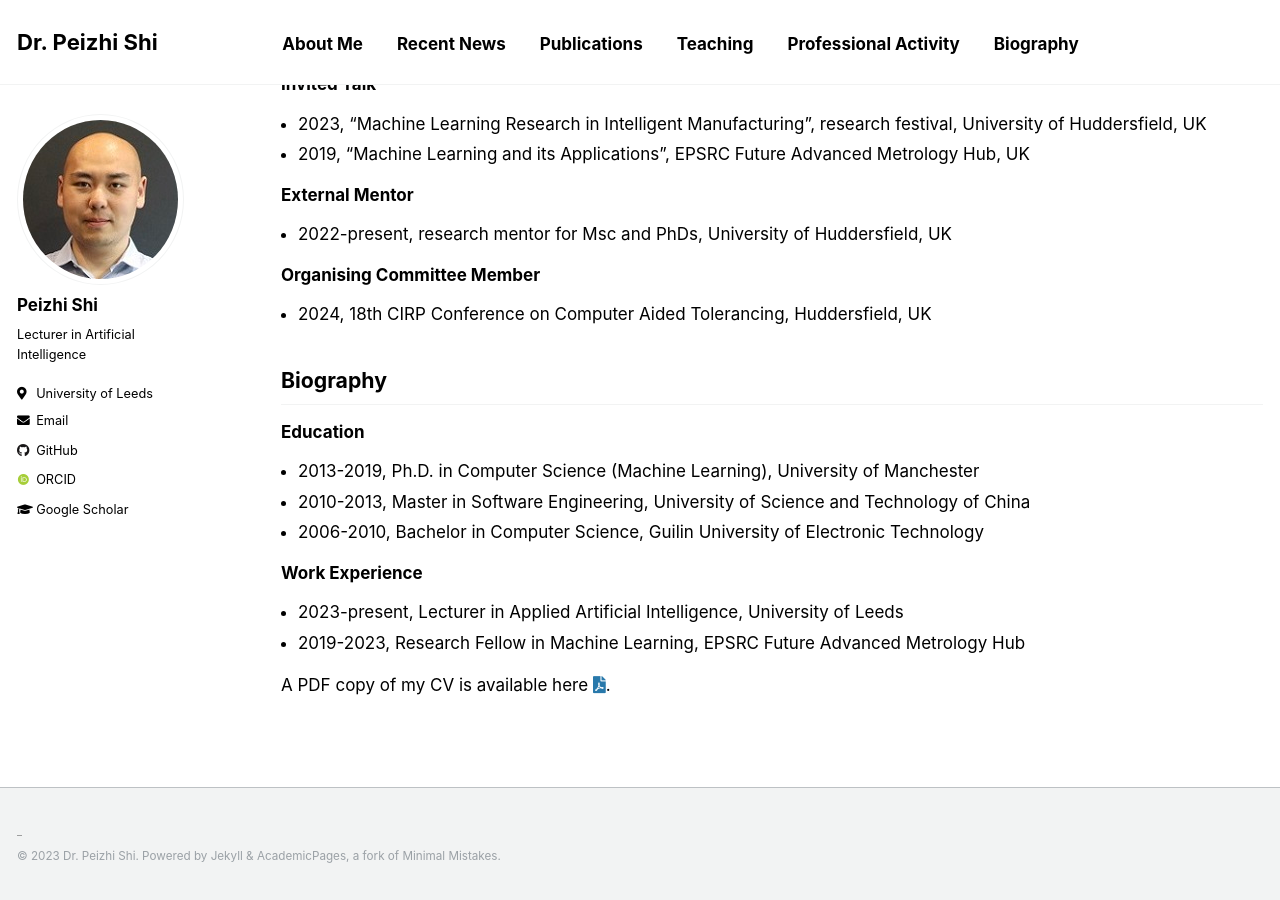
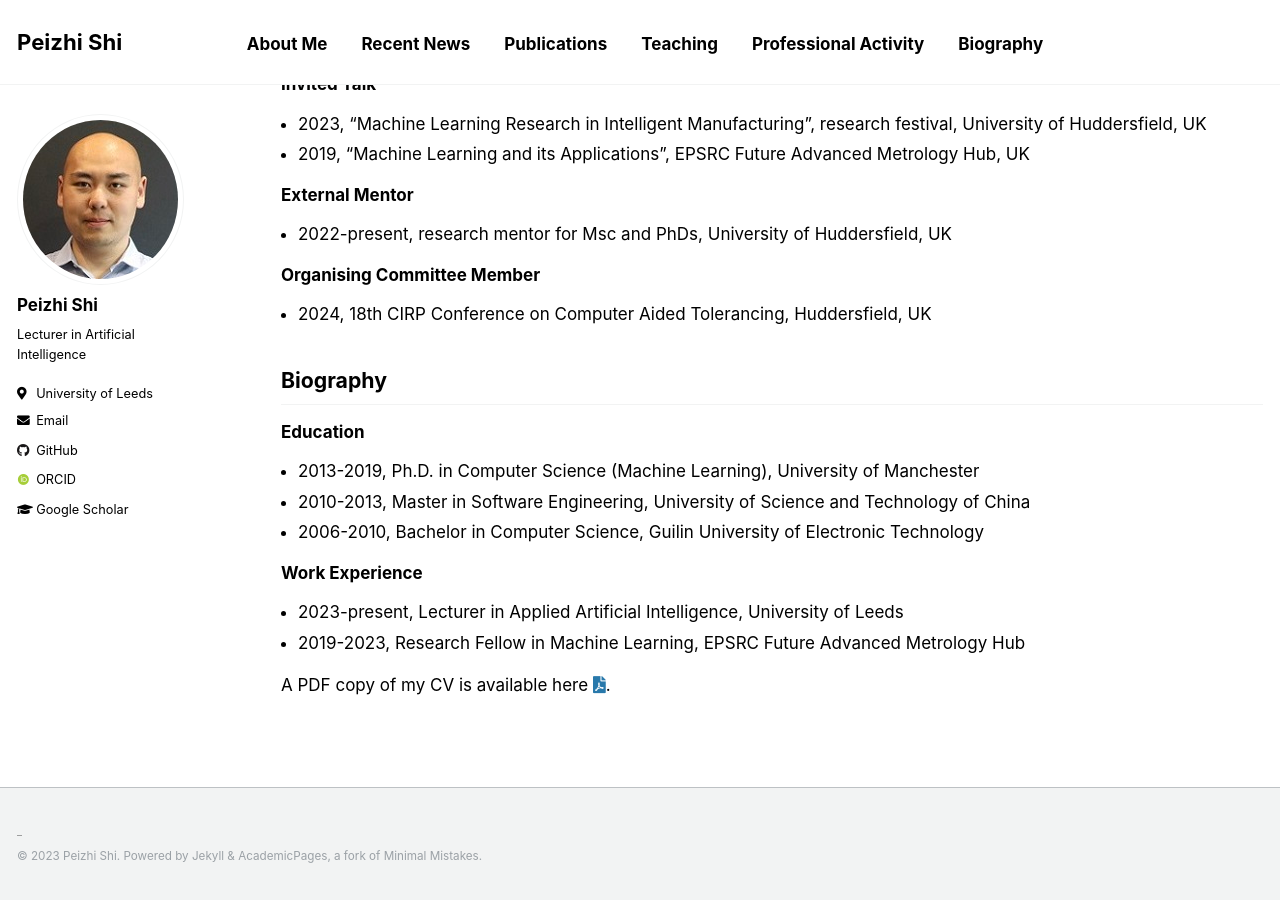
Before and after one commit to PeizhiShi/peizhishi.github.io, a Jekyll site: the page built from _pages/index.md, in a window 1280 px wide and 900 px high, scrolled down 3321 px. Built offline with Jekyll 4.4.1, drawn with Linux system fonts in a browser that asks for light colours; some web fonts are replaced; our own code applies the rules of GitHub Pages for plain Markdown files.

```diff
--- a/_config.yml
+++ b/_config.yml
@@ -7,9 +7,9 @@
 
 # Site Settings
 locale                   : "en-US"
-title                    : "Dr. Peizhi Shi"
+title                    : "Peizhi Shi"
 title_separator          : "-"
-name                     : &name "Dr. Peizhi Shi"
+name                     : &name "Peizhi Shi"
 description              : &description "Lecturer in Applied Artificial Intelligence"
 url                      : https://peizhishi.github.io # the base hostname & protocol for your site e.g. "https://mmistakes.github.io"
 baseurl                  : "" # the subpath of your site, e.g. "/blog"
```
